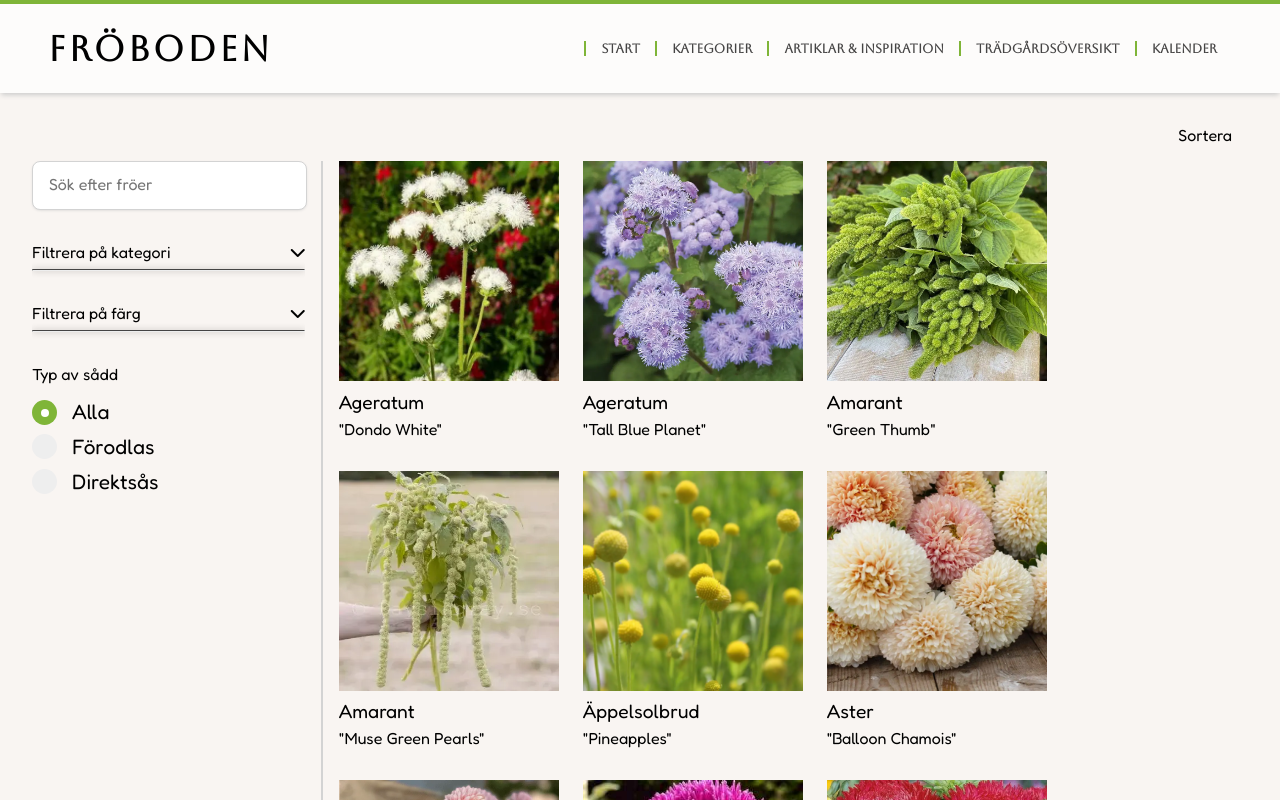
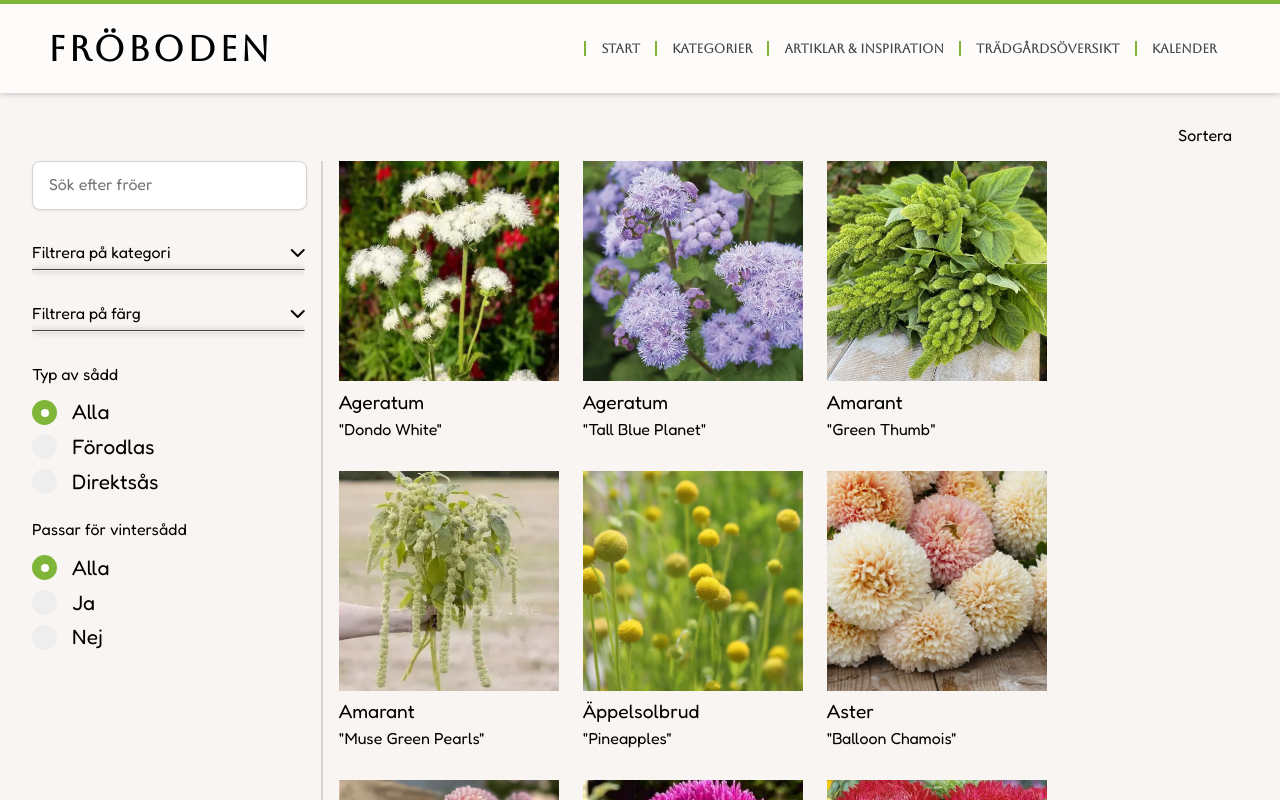
Before and after one commit to NAgnekil/PlantBoden, a Vue app: page / in a window 1280 px wide. Shown: the top 800 px of the page. Built offline with nearby package versions, Linux system fonts and the light colour scheme.

Commit message:
implemented filtering on cold sowing

```diff
--- a/src/components/QuerySection.vue
+++ b/src/components/QuerySection.vue
@@ -1,46 +1,58 @@
 <script setup>
-import { ref, watch, defineProps, defineEmits } from "vue";
-import ColorPicker from "./ColorPicker.vue";
-import CategoryPicker from "./CategoryPicker.vue";
+  import { ref, watch, defineProps, defineEmits } from 'vue'
+  import ColorPicker from './ColorPicker.vue'
+  import CategoryPicker from './CategoryPicker.vue'
 
   const props = defineProps({
     categories: Array,
     colors: Array,
     cultivationTypes: Array,
-});
+    coldPlantingTypes: Array
+  })
 
   const emit = defineEmits([
-  "update:searchName",
-  "update:chosenCategory",
-  "update:chosenColor",
-  "update:chosenCultivationType",
-]);
+    'update:searchName',
+    'update:chosenCategory',
+    'update:chosenColor',
+    'update:chosenCultivationType',
+    'update:chosenColdPlantingType'
+  ])
 
-const searchName = ref("");
-const chosenCategory = ref([]);
-const chosenCultivationType = ref("all");
-const chosenColor = ref([]);
+  const searchName = ref('')
+  const chosenCategory = ref([])
+  const chosenCultivationType = ref('allCultivationTypes')
+  const chosenColdPlantingType = ref('allColdPlantingTypes')
+  const chosenColor = ref([])
   const cultivationTypeNames = {
-  All: "Alla",
-  SowIndoors: "Förodlas",
-  SowOutdoors: "Direktsås",
-};
+    allCultivationTypes: 'Alla',
+    SowIndoors: 'Förodlas',
+    SowOutdoors: 'Direktsås'
+  }
+  const coldPlantingNames = {
+    allColdPlantingTypes: 'Alla',
+    Yes: 'Ja',
+    No: 'Nej'
+  }
 
   watch(searchName, (newValue) => {
-  emit("update:searchName", newValue);
-});
+    emit('update:searchName', newValue)
+  })
 
   watch(chosenColor, (newValue) => {
-  emit("update:chosenColor", newValue);
-});
+    emit('update:chosenColor', newValue)
+  })
 
   watch(chosenCategory, (newValue) => {
-  emit("update:chosenCategory", newValue);
-});
+    emit('update:chosenCategory', newValue)
+  })
 
   watch(chosenCultivationType, (newValue) => {
-  emit("update:chosenCultivationType", newValue);
-});
+    emit('update:chosenCultivationType', newValue)
+  })
+
+  watch(chosenColdPlantingType, (newValue) => {
+    emit('update:chosenColdPlantingType', newValue)
+  })
 </script>
 
 <template>
@@ -64,23 +76,57 @@ watch(chosenCultivationType, (newValue) => {
         <input
           class="radio-button"
           type="radio"
-          id="all"
-          value="all"
+          id="allCultivationTypes"
+          value="allCultivationTypes"
           v-model="chosenCultivationType"
           name="cultivationType"
         />
-        <label for="all">Alla</label><span class="checkmark"></span>
+        <label for="allCultivationTypes">Alla</label
+        ><span class="checkmark"></span>
       </div>
-      <div class="radios" v-for="type in cultivationTypes" :key="type">
+      <div
+        class="radios"
+        v-for="cultivationType in cultivationTypes"
+        :key="cultivationType"
+      >
+        <input
+          class="radio-button"
+          type="radio"
+          :id="cultivationType"
+          :value="cultivationType"
+          v-model="chosenCultivationType"
+          name="cultivationType"
+        />
+        <label :for="cultivationType">{{
+          cultivationTypeNames[cultivationType] || cultivationType
+        }}</label
+        ><span class="checkmark"></span>
+      </div>
+    </div>
+    <div class="coldplant-container">
+      <p>Passar för vintersådd</p>
+      <div class="radios">
+        <input
+          class="radio-button"
+          type="radio"
+          id="allColdPlantingTypes"
+          value="allColdPlantingTypes"
+          v-model="chosenColdPlantingType"
+          name="coldPlantingType"
+        />
+        <label for="allColdPlantingTypes">Alla</label
+        ><span class="checkmark"></span>
+      </div>
+      <div class="radios" v-for="type in coldPlantingTypes" :key="type">
         <input
           class="radio-button"
           type="radio"
           :id="type"
           :value="type"
-          v-model="chosenCultivationType"
-          name="cultivationType"
+          v-model="chosenColdPlantingType"
+          name="coldPlantingType"
         />
-        <label :for="type">{{ cultivationTypeNames[type] || type }}</label
+        <label :for="type">{{ coldPlantingNames[type] || type }}</label
         ><span class="checkmark"></span>
       </div>
     </div>
@@ -118,7 +164,8 @@ section {
     border: 2px dashed var(--color-green);
     outline: none;
   }
-.cultivation-container {
+  .cultivation-container,
+  .coldplant-container {
     p {
       margin: 0 0 1rem 0;
     }
@@ -171,7 +218,7 @@ section {
       }
 
       .checkmark:after {
-      content: "";
+        content: '';
         position: absolute;
         display: none;
       }
--- a/src/views/Start.vue
+++ b/src/views/Start.vue
@@ -1,101 +1,117 @@
 <script setup>
-import { ref, onMounted, computed } from "vue";
-import { fetchFlowers } from "../../fetchFlowers";
-import FlowerList from "../components/FlowerList.vue";
-import QuerySection from "../components/QuerySection.vue";
-import Sorting from "../components/Sorting.vue";
+  import { ref, onMounted, computed } from 'vue'
+  import { fetchFlowers } from '../../fetchFlowers'
+  import FlowerList from '../components/FlowerList.vue'
+  import QuerySection from '../components/QuerySection.vue'
+  import Sorting from '../components/Sorting.vue'
 
-const flowers = ref([]);
-const searchQueryExists = ref(false);
-const categories = ref([]);
-const colors = ref([]);
-const cultivationTypes = ref([]);
-const searchQuery = ref("");
-const chosenCategory = ref([]);
-const chosenColor = ref([]);
-const chosenCultivationType = ref("all");
-const sortOrder = ref("");
-const sortCategory = ref("");
-const sortMonth = ref("");
+  const flowers = ref([])
+  const searchQueryExists = ref(false)
+  const categories = ref([])
+  const colors = ref([])
+  const cultivationTypes = ref([])
+  const coldPlantingTypes = ref([])
+  const searchQuery = ref('')
+  const chosenCategory = ref([])
+  const chosenColor = ref([])
+  const chosenCultivationType = ref('allCultivationTypes')
+  const chosenColdPlantingType = ref('allColdPlantingTypes')
+  const sortOrder = ref('')
+  const sortCategory = ref('')
+  const sortMonth = ref('')
 
   onMounted(async () => {
-  flowers.value = await fetchFlowers();
-  flowers.value = flowers.value.sort((a, b) => a.name.localeCompare(b.name));
+    flowers.value = await fetchFlowers()
+    flowers.value = flowers.value.sort((a, b) => a.name.localeCompare(b.name))
     categories.value = [
-    ...new Set(flowers.value.map((flower) => flower.category)),
-  ].sort();
+      ...new Set(flowers.value.map((flower) => flower.category))
+    ].sort()
+    colors.value = [
+      ...new Set(flowers.value.flatMap((flower) => flower.color))
+    ].sort()
     cultivationTypes.value = [
-    ...new Set(flowers.value.map((flower) => flower.cultivationType)),
-  ];
-  colors.value = [
-    ...new Set(flowers.value.flatMap((flower) => flower.color)),
-  ].sort();
+      ...new Set(flowers.value.map((flower) => flower.cultivationType))
+    ]
+    coldPlantingTypes.value = [
+      ...new Set(flowers.value.map((flower) => flower.canBeColdPlanted))
+    ].sort((a, b) => {
+      if (a === 'Yes') return -1 // 'Yes' kommer före 'No'
+      if (b === 'Yes') return 1
+      return 0
+    })
     //NOTE TO SELF:
     // Set är en datastruktur som tar bort dubbletter.
     // Set skapar en unik uppsättning, men den måste konverteras tillbaka till en vanlig array. spread-operatorn (...) gör det = "sprider ut" värdena och skapar en ny array.
     // flatMap() går igenom varje blomma (flower) i flowers.value och samlar ihop alla färger från varje blomma i en enda enkel lista. Vi använder flatMap här för att colors är en array i databasen. Hade det varit en enkel string, som category är, hade vi bara använt map().
-});
+  })
 
   const extractMonth = (dateString) => {
-  const splitString = dateString.split("/");
+    const splitString = dateString.split('/')
     if (splitString.length === 2) {
-    const month = parseInt(splitString[1]);
-    return isNaN(month) ? 0 : month;
+      const month = parseInt(splitString[1])
+      return isNaN(month) ? 0 : month
     }
-  return 0;
-};
+    return 0
+  }
 
   //NOTE TO SELF: För att Övrigt-kategorin ska hamna sist måste jag göra en fallback då Ö har ett högre Unicode-värde än de andra bokstäverna i det svenska alfabetet. Sorteringsfunktionen i JavaScript använder sig av Unicode-värden för att jämföra strängar, så Ö kommer hamna först i en stigande sortering (A-Z). Den här funktionen säger att om någon av kategorierna är "Övrigt", placera den sist
   const customSort = (a, b) => {
-  if (a === "Övrigt") return 1; // "Övrigt" ska hamna efter andra kategorier
-  if (b === "Övrigt") return -1; // Andra kategorier ska hamna före "Övrigt"
-  return a.localeCompare(b, "sv");
-};
+    if (a === 'Övrigt') return 1 // "Övrigt" ska hamna efter andra kategorier
+    if (b === 'Övrigt') return -1 // Andra kategorier ska hamna före "Övrigt"
+    return a.localeCompare(b, 'sv')
+  }
 
   const updateFilteredFlowers = computed(() => {
-  let result = flowers.value;
+    let result = flowers.value
     if (searchQuery.value) {
       result = result.filter((flower) =>
-      flower.name.toLowerCase().includes(searchQuery.value.toLowerCase()),
-    );
-    searchQueryExists.value = true;
+        flower.name.toLowerCase().includes(searchQuery.value.toLowerCase())
+      )
+      searchQueryExists.value = true
     }
     if (chosenCategory.value.length) {
       result = result.filter((flower) =>
-      chosenCategory.value.includes(flower.category),
-    );
-    searchQueryExists.value = true;
+        chosenCategory.value.includes(flower.category)
+      )
+      searchQueryExists.value = true
     }
-  if (chosenCultivationType.value !== "all") {
+    if (chosenCultivationType.value !== 'allCultivationTypes') {
       result = result.filter(
-      (flower) => flower.cultivationType === chosenCultivationType.value,
-    );
-    searchQueryExists.value = true;
+        (flower) => flower.cultivationType === chosenCultivationType.value
+      )
+      searchQueryExists.value = true
+    }
+    if (chosenColdPlantingType.value !== 'allColdPlantingTypes') {
+      result = result.filter(
+        (flower) => flower.canBeColdPlanted === chosenColdPlantingType.value
+      )
+      searchQueryExists.value = true
     }
     if (chosenColor.value.length) {
       result = result.filter((flower) =>
-      chosenColor.value.some((color) => flower.color.includes(color)),
-    );
+        chosenColor.value.some((color) => flower.color.includes(color))
+      )
+      searchQueryExists.value = true
+
       //NOTE TO SELF: some() kollar om NÅGOT element i en array uppfyller ett villkor. Den returnerar true om den hittar minst ett element som matchar, annars false.
-    searchQueryExists.value = true;
     }
-  if (sortOrder.value === "desc") {
-    result = result.sort((a, b) => b.name.localeCompare(a.name)); // Z-A
-  } else if (sortOrder.value === "asc") {
-    result.sort((a, b) => a.name.localeCompare(b.name));
+    if (sortOrder.value === 'desc') {
+      result = result.sort((a, b) => b.name.localeCompare(a.name)) // Z-A
+    } else if (sortOrder.value === 'asc') {
+      result.sort((a, b) => a.name.localeCompare(b.name))
     }
-  if (sortCategory.value === "category") {
-    result.sort((a, b) => customSort(a.category, b.category));
+    if (sortCategory.value === 'category') {
+      result.sort((a, b) => customSort(a.category, b.category))
     }
-  if (sortMonth.value === "asc") {
+    if (sortMonth.value === 'asc') {
       return [...flowers.value].sort((a, b) => {
-      const monthA = extractMonth(a.sowingDate);
-      const monthB = extractMonth(b.sowingDate);
-      return monthA - monthB; // Jämför månaden numeriskt
-    });
+        const monthA = extractMonth(a.sowingDate)
+        const monthB = extractMonth(b.sowingDate)
+        return monthA - monthB // Jämför månaden numeriskt
+      })
     }
-  return result;
-});
+    return result
+  })
 </script>
 
 <template>
@@ -110,9 +126,11 @@ const updateFilteredFlowers = computed(() => {
       v-model:chosenCategory="chosenCategory"
       v-model:chosenColor="chosenColor"
       v-model:chosenCultivationType="chosenCultivationType"
+      v-model:chosenColdPlantingType="chosenColdPlantingType"
       :categories="categories"
       :colors="colors"
       :cultivationTypes="cultivationTypes"
+      :coldPlantingTypes="coldPlantingTypes"
     />
     <FlowerList
       :flowers="updateFilteredFlowers"
```
Also changed, not shown: database.json. Lines whose indentation alone changed are shown as unchanged.
